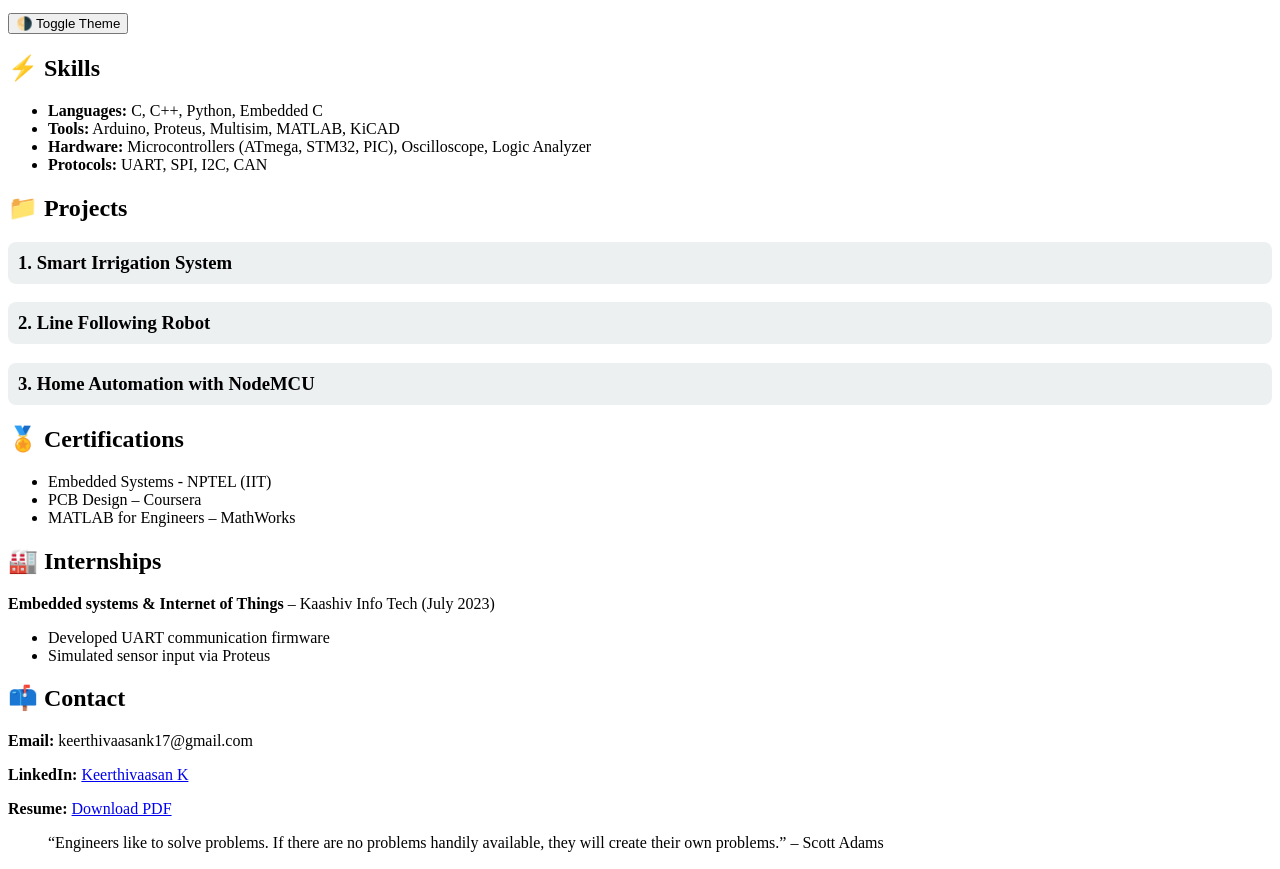
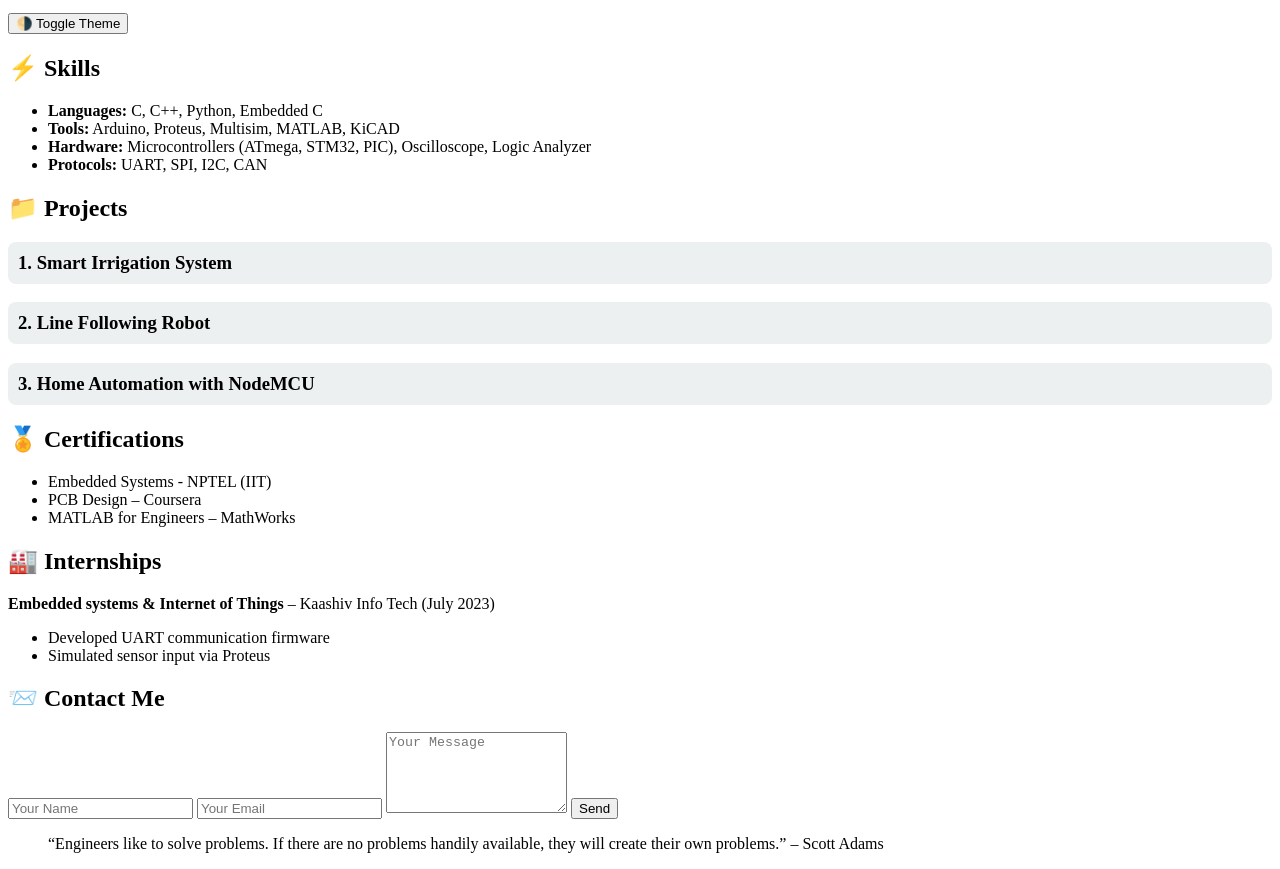
Before and after one commit to KKeerthivaasan/KKeerthivaasan.github.io, a plain HTML site: page index.html in a window 1280 px wide. Shown: the part 119-988 px from the top of the page. Drawn offline with Linux system fonts and the light colour scheme.

Commit message:
Update index.html

```diff
--- a/index.html
+++ b/index.html
@@ -83,12 +83,17 @@
       </ul>
     </section>
 
-    <section>
-      <h2>📫 Contact</h2>
-      <p><strong>Email:</strong> keerthivaasank17@gmail.com</p>
-      <p><strong>LinkedIn:</strong> <a href="#">Keerthivaasan K</a></p>
-      <p><strong>Resume:</strong> <a href="#">Download PDF</a></p>
+   <section>
+      <h2>📨 Contact Me</h2>
+      <form id="contactForm">
+        <input type="text" id="name" placeholder="Your Name" required>
+        <input type="email" id="email" placeholder="Your Email" required>
+        <textarea id="message" placeholder="Your Message" rows="5" required></textarea>
+        <button type="submit">Send</button>
+        <p id="statusMsg"></p>
+      </form>
     </section>
+
 
     <footer>
       <blockquote>“Engineers like to solve problems. If there are no problems handily available, they will create their own problems.” – Scott Adams</blockquote>
```
